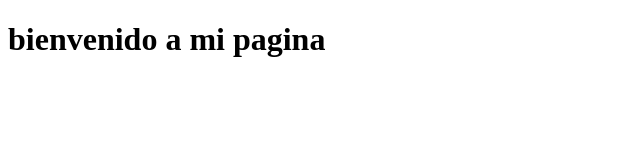
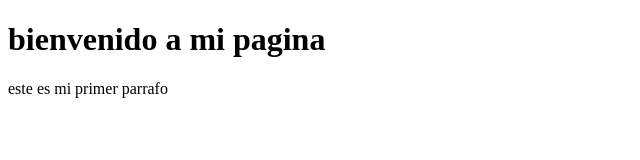
Before and after one commit to juanda289/proyecto-git, a plain HTML site: page index.html in a window 1280 px wide. Shown: the whole page, without its empty margins (0-640 px from the left). Drawn offline with Linux system fonts and the light colour scheme.

Commit message:
agregado parrafo de contenido

```diff
--- a/index.html
+++ b/index.html
@@ -3,11 +3,11 @@
 <head>
     <meta charset="UTF-8">
     <meta name="viewport" content="width=device-width, initial-scale=1.0">
-    <title>Document</title>
+    <title>mi primera pagina juan david</title>
 </head>
 <body>
     <h1>bienvenido a mi pagina</h1>
-
+    <p>este es mi primer  parrafo</p>
 
 </body>
 </html>
```
